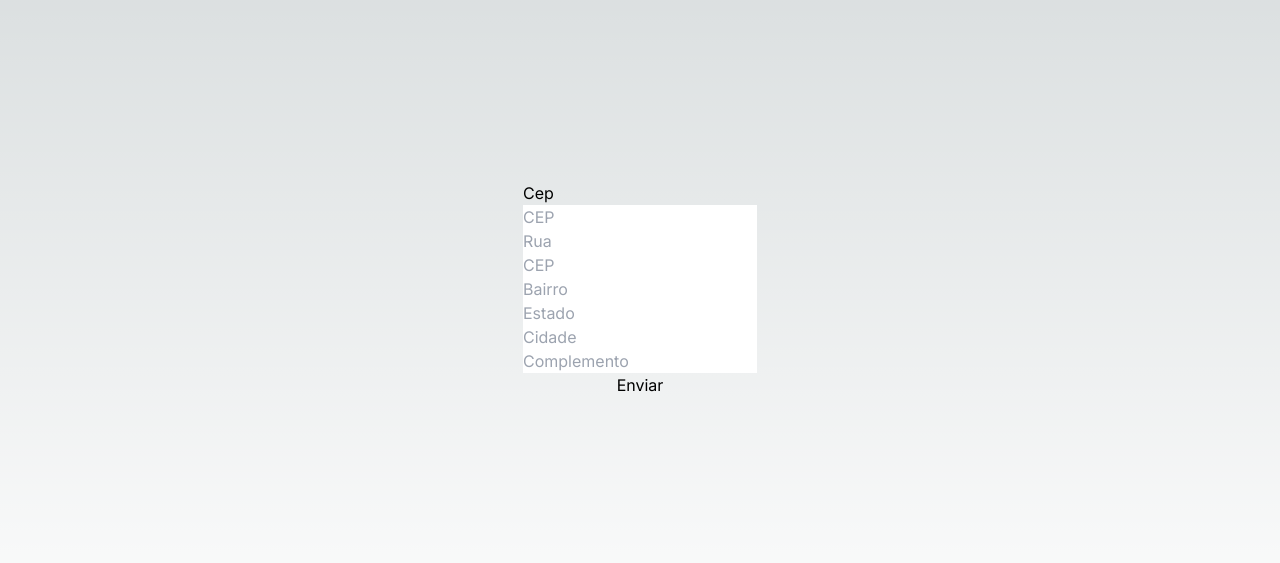
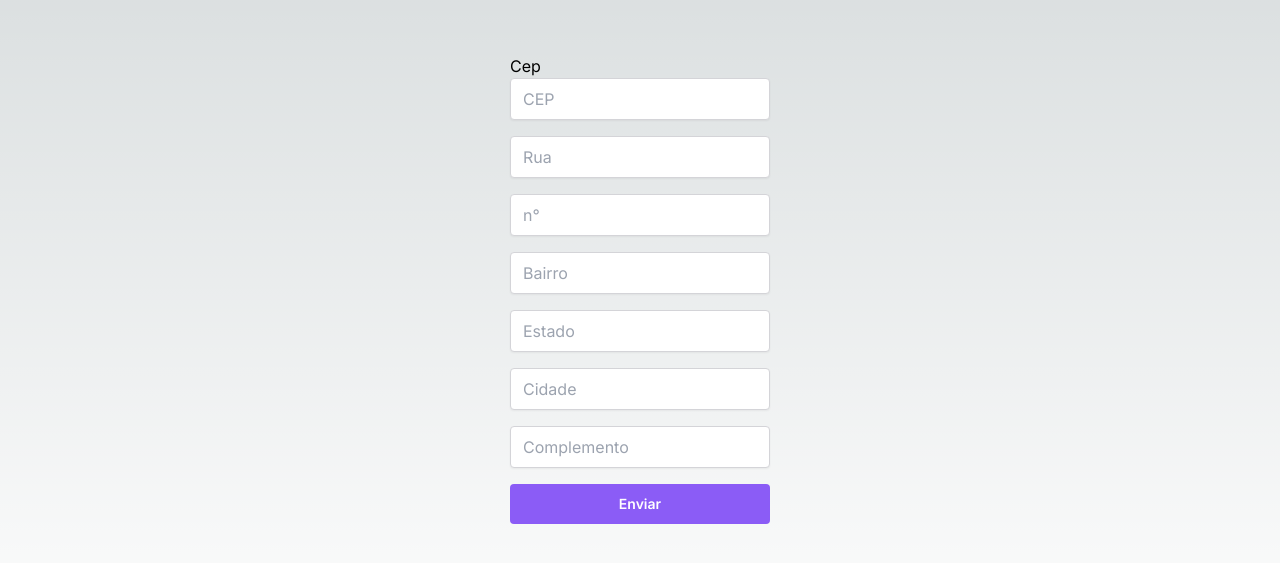
Before and after one commit to renovatt/via-cep-with-zod, a Next.js app: page / in a window 1280 px wide. Shown: the part 111-674 px from the top of the page. Built offline with nearby package versions, Linux system fonts and the light colour scheme.

Commit message:
style: style details

```diff
--- a/src/components/CepForm.tsx
+++ b/src/components/CepForm.tsx
@@ -9,67 +9,77 @@ const CepForm = () => {
         <section className='m-auto'>
             <h2>Cep</h2>
             <form onSubmit={handleSubmit(handleFormSubmit)}
-                className='flex flex-col'
+                className="flex flex-col gap-4 w-full max-w-xs"
             >
                 <input
+                    className='flex-1 rounded border border-zinc-300 shadow-sm px-3 py-2 text-zinc-800 focus:outline-none focus:ring-2 focus:ring-violet-500'
                     type="text"
                     maxLength={9}
                     placeholder='CEP'
                     {...register('address.zipCode')}
                 />
                 {errors.address?.zipCode?.message && (
-                    <p>{errors.address.zipCode.message}</p>)}
+                    <p className="text-xs text-red-500 mt-1 ml-2">{errors.address.zipCode.message}</p>)}
 
                 <input
+                    className='flex-1 rounded border border-zinc-300 shadow-sm px-3 py-2 text-zinc-800 focus:outline-none focus:ring-2 focus:ring-violet-500'
                     type="text"
                     placeholder='Rua'
                     {...register('address.street')}
                 />
                 {errors.address?.street?.message && (
-                    <p>{errors.address.street.message}</p>)}
+                    <p className="text-xs text-red-500 mt-1 ml-2">{errors.address.street.message}</p>)}
 
                 <input
+                    className='flex-1 rounded border border-zinc-300 shadow-sm px-3 py-2 text-zinc-800 focus:outline-none focus:ring-2 focus:ring-violet-500'
                     type="text"
                     maxLength={9}
-                    placeholder='CEP'
+                    placeholder='n°'
                     {...register('address.number')}
                 />
                 {errors.address?.number?.message && (
-                    <p>{errors.address.number.message}</p>)}
+                    <p className="text-xs text-red-500 mt-1 ml-2">{errors.address.number.message}</p>)}
 
                 <input
+                    className='flex-1 rounded border border-zinc-300 shadow-sm px-3 py-2 text-zinc-800 focus:outline-none focus:ring-2 focus:ring-violet-500'
                     type="text"
                     placeholder='Bairro'
                     {...register('address.district')}
                 />
                 {errors.address?.district?.message && (
-                    <p>{errors.address.district.message}</p>)}
+                    <p className="text-xs text-red-500 mt-1 ml-2">{errors.address.district.message}</p>)}
 
                 <input
+                    className='flex-1 rounded border border-zinc-300 shadow-sm px-3 py-2 text-zinc-800 focus:outline-none focus:ring-2 focus:ring-violet-500'
                     type="text"
                     placeholder='Estado'
                     {...register('address.state')}
                 />
                 {errors.address?.state?.message && (
-                    <p>{errors.address.state.message}</p>)}
+                    <p className="text-xs text-red-500 mt-1 ml-2">{errors.address.state.message}</p>)}
 
                 <input
+                    className='flex-1 rounded border border-zinc-300 shadow-sm px-3 py-2 text-zinc-800 focus:outline-none focus:ring-2 focus:ring-violet-500'
                     type="text"
                     placeholder='Cidade'
                     {...register('address.city')}
                 />
                 {errors.address?.city?.message && (
-                    <p>{errors.address.city.message}</p>)}
+                    <p className="text-xs text-red-500 mt-1 ml-2">{errors.address.city.message}</p>)}
 
                 <input
+                    className='flex-1 rounded border border-zinc-300 shadow-sm px-3 py-2 text-zinc-800 focus:outline-none focus:ring-2 focus:ring-violet-500'
                     type="text"
                     placeholder='Complemento'
                     {...register('address.complement')}
                 />
                 {errors.address?.complement?.message && (
-                    <p>{errors.address.complement.message}</p>)}
+                    <p className="text-xs text-red-500 mt-1 ml-2">{errors.address.complement.message}</p>)}
 
-                <input type="submit" value="Enviar" />
+                <input
+                    className="bg-violet-500 text-white rounded px-3 h-10 font-semibold text-sm hover:bg-violet-600 cursor-pointer"
+                    type="submit"
+                    value="Enviar" />
             </form>
         </section>
     )
```
